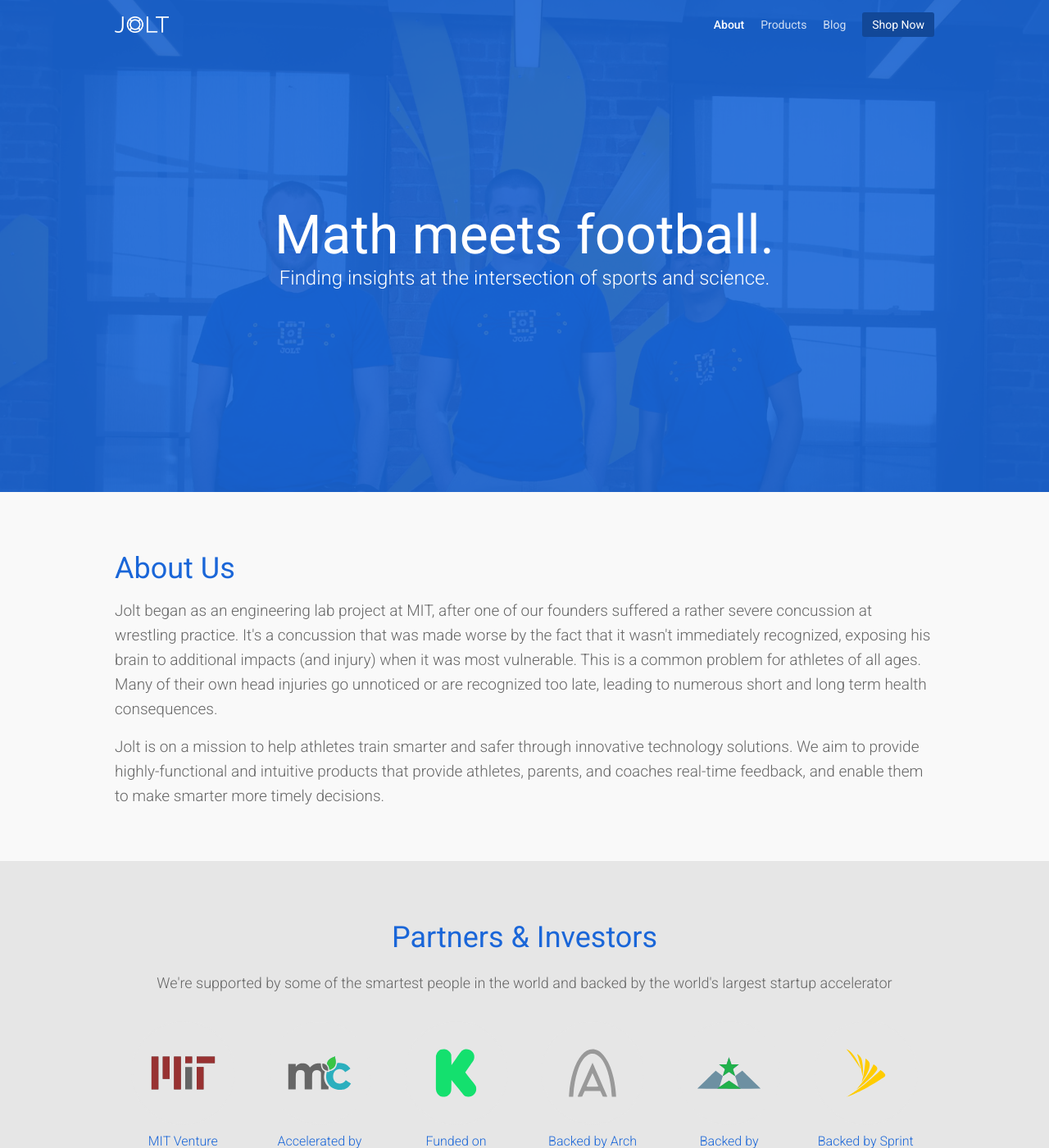
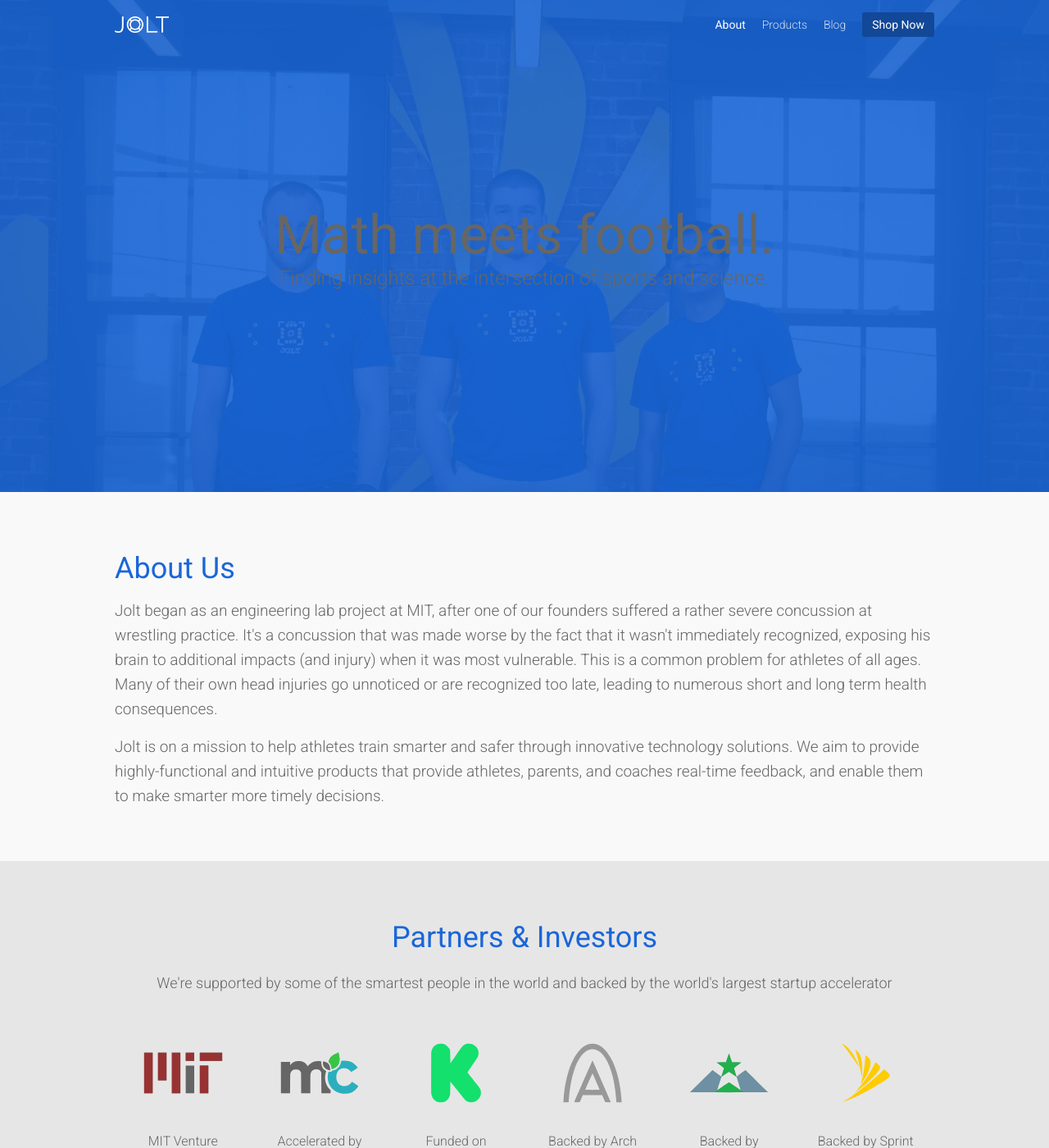
Before and after one commit to JoltSensor/joltsensor.github.io, a Jekyll site: the page built from about/index.html, in a window 1280 px wide and 1400 px high. Shown: the whole window at 82% size. Built offline with Jekyll 4.4.1, drawn with Linux system fonts in a browser that asks for light colours; nearby versions of some CDN libraries.

Commit message:
Transitioning to cleaner div structure & styling

```diff
--- a/about/index.html
+++ b/about/index.html
@@ -12,8 +12,8 @@
   </div>
 </div>
 <div id="wrapper">
-  <div class="section shell">
-    <div class="section contents">
+  <div class="section">
+    <div class="content">
       <h1>About Us</h1>
       <p>
         Jolt began as an engineering lab project at MIT, after one of our founders suffered a rather severe concussion at wrestling practice. It's a concussion that was made worse by the fact that it wasn't immediately recognized, exposing his brain to additional impacts (and injury) when it was most vulnerable. This is a common problem for athletes of all ages. Many of their own head injuries go unnoticed or are recognized too late, leading to numerous short and long term health consequences.
@@ -23,71 +23,73 @@
       </p>
     </div>
   </div>
-  <div class="section shell dark">
-    <div class="section contents center">
+
+  <!-- Section break -->
+
+  <div class="section dark">
+    <div class="content center">
       <h1>Partners &amp; Investors</h1>
       <h3 class="dark">We're supported by some of the smartest people in the world and backed by the world's largest startup accelerator</h3 class="dark">
-      <div class="card_wrapper col-6">
+      <div class="column col-6 center">
         <a href="http://vms.mit.edu/">
-          <div class="card center">
-            <img class="circle" src="/assets/icons/partners/mit.svg"/>MIT Venture Mentoring
-          </div>
+          <img class="circle" src="/assets/icons/partners/mit.svg"/>
         </a>
+        MIT Venture Mentoring
       </div>
-      <div class="card_wrapper col-6">
+      <div class="column col-6 center">
         <a href="http://vms.mit.edu/">
-          <div class="card center">
-            <img class="circle" src="/assets/icons/partners/masschallenge.svg"/>Accelerated by MassChallenge
-          </div>
+          <img class="circle" src="/assets/icons/partners/masschallenge.svg"/>
         </a>
+        Accelerated by MassChallenge
       </div>
-      <div class="card_wrapper col-6">
+      <div class="column col-6 center">
         <a href="http://vms.mit.edu/">
-          <div class="card center">
-            <img class="circle" src="/assets/icons/partners/kickstarter.svg"/>Funded on Kickstarter
-          </div>
+          <img class="circle" src="/assets/icons/partners/kickstarter.svg"/>
         </a>
+        Funded on Kickstarter
       </div>
-      <div class="card_wrapper col-6">
+      <div class="column col-6 center">
         <a href="http://vms.mit.edu/">
-          <div class="card center">
-            <img class="circle" src="/assets/icons/partners/archgrants.svg"/>Backed by Arch Grants
-          </div>
+          <img class="circle" src="/assets/icons/partners/archgrants.svg"/>
         </a>
+        Backed by Arch Grants
       </div>
-      <div class="card_wrapper col-6">
+      <div class="column col-6 center">
         <a href="http://vms.mit.edu/">
-          <div class="card center">
-            <img class="circle" src="/assets/icons/partners/techstars.svg"/>Backed by Techstars
-          </div>
+          <img class="circle" src="/assets/icons/partners/techstars.svg"/>
         </a>
+        Backed by Techstars
       </div>
-      <div class="card_wrapper col-6">
+      <div class="column col-6 center">
         <a href="http://vms.mit.edu/">
-          <div class="card center">
-            <img class="circle" src="/assets/icons/partners/sprint.svg"/>Backed by Sprint Accelerator
-          </div>
+          <img class="circle" src="/assets/icons/partners/sprint.svg"/>
         </a>
+        Backed by Sprint Accelerator
       </div>
     </div>
   </div>
-  <div class="section shell">
-    <div class="section contents center">
+
+  <!-- Section break -->
+
+  <div class="section">
+    <div class="content center">
       <h2>Manufacturing Operations</h2>
-      <div class="card_wrapper col-3">
-        <div class="card center">
-          <img class="circle" src="/assets/icons/states/illinois.svg"/>Electronics:</br>Jacksonville, IL
-        </div>
+      <div class="column col-3">
+        <img class="circle padded border" src="/assets/icons/states/illinois.svg"/>
+        Electronics:</br>
+        Jacksonville, IL
       </div>
-      <div class="card_wrapper col-3">
-        <div class="card center">
-          <img class="circle" src="/assets/icons/states/missouri.svg"/>Enclosures:</br>St. Peters, MO
-        </div>
+      <div class="column col-3">
+        <img class="circle padded border" src="/assets/icons/states/missouri.svg"/>
+        Enclosures:</br>
+        St. Peters, MO
       </div>
-      <div class="card_wrapper col-3">
-        <div class="card center">
-          <img class="circle" src="/assets/icons/states/missouri.svg"/>Packaging:</br>St. Louis, MO
-        </div>
+      <div class="column col-3">
+        <img class="circle padded border" src="/assets/icons/states/missouri.svg"/>
+        Packaging:</br>
+        St. Louis, MO
       </div>
     </div>
-  </div> <!-- End of section -->
+  </div>
+
+  <!-- Section break -->
--- a/css/main.css
+++ b/css/main.css
@@ -19,6 +19,9 @@
   text-align: left;
   color: rgb(102,102,102);
 }
+
+/* HEADERS
+============================================================*/
 
 h1, h2 {
   font-weight: 400;
@@ -46,6 +49,9 @@
   color: rgb(102,102,102);
 }
 
+/* OTHER TEXT/CONTENT
+============================================================*/
+
 p, li {
   font-size:19px;
   font-weight:300;
@@ -64,6 +70,7 @@
 
 p img {
   margin: 16px 0px;
+  width: 100%;
 }
 
 blockquote {
@@ -91,6 +98,9 @@
   color: rgb(26, 102, 216);
   text-decoration: none;
 }
+
+/* BUTTONS
+============================================================*/
 
 button {
   margin: 16px 16px 16px 0;
@@ -120,16 +130,7 @@
   border-bottom: none;
 }
 
-hr {
-  width: 100px;
-  height: 0;
-  display: block;
-  border: 0;
-  border-top: 1px solid rgb(229,229,229);
-  margin: 30px 0;
-}
-
-/* SPECIAL ALIGNMENT
+/* ALIGNMENT CLASSES
 ============================================================*/
 
 .nobottom {
@@ -152,27 +153,8 @@
   text-align: right;
 }
 
-/* COLUMNS
-============================================================*/
-
-.col-2 {
-  width: 25%;
-}
-
-.col-3 {
-  width: 33.33%
-}
-
-.col-4 {
-  width: 25%;
-}
-
-.col-6 {
-  width: 16.66%;
-}
-
-.col-8 {
-  width: 12.5%;
+.bottom {
+  margin-bottom: -50px;
 }
 
 /* WRAPPER
@@ -218,8 +200,6 @@
 
 nav li, footer li {
   display: inline-block;
-  font-family: "Roboto", sans-serif;
-  font-weight: 400;
   font-size: 14px;
   vertical-align: middle;
   line-height: 30px;
@@ -231,6 +211,9 @@
   vertical-align: middle;
   margin-top: 5px;
 }
+
+/* NAV LEFT
+============================================================*/
 
 nav.left {
   float: left;
@@ -245,6 +228,9 @@
   text-decoration: none;
 }
 
+/* NAV RIGHT
+============================================================*/
+
 nav.right {
   float: right;
 }
@@ -257,6 +243,21 @@
   margin: 0 0 0 16px;
   font-size: 14px;
 }
+
+nav.right a:hover {
+  font-weight: 400;
+  opacity: 1.0;
+  text-decoration: none;
+}
+
+nav.right a.active {
+  font-weight: 400;
+  opacity: 1.0;
+  text-decoration: none;
+}
+
+/* NAV SHOP BUTTON
+============================================================*/
 
 nav.right li.shop {
   border-radius: 3px;
@@ -279,18 +280,6 @@
 
 nav.right li.shop a {
   font-weight: 400;
-}
-
-nav.right a:hover {
-  font-weight: 500;
-  opacity: 1.0;
-  text-decoration: none;
-}
-
-nav.right a.active {
-  font-weight: 500;
-  opacity: 1.0;
-  text-decoration: none;
 }
 
 /* HERO
@@ -320,18 +309,7 @@
   height: auto;
   overflow: auto;
   margin: 0 auto;
-  padding: 230px 5%;
-  color: rgb(255,255,255);
-}
-
-.content {
-  width: 90%;
-  max-width: 1000px;
-  height: auto;
-  overflow: auto;
-  margin: 0 auto;
   padding: 0 5%;
-  color: rgb(255,255,255);
 }
 
 .heading, .subheading {
@@ -348,7 +326,7 @@
   font-weight: 300;
 }
 
-/* CONTENT SECTION
+/* CONTENT SECTIONS
 ============================================================*/
 
 .section {
@@ -365,27 +343,22 @@
   background-color: rgb(26,102,216);
 }
 
-.section .contents {
-  width: auto;
-  height: auto;
-  overflow: auto;
-  max-width: 1000px;
-  margin: 0 auto;
+.section .content {
   padding: 48px 5%;
 }
 
-.contents .bottom {
-  margin-bottom: -50px;
-  width: 100%;
+/* COLUMNS
+============================================================*/
+
+.column {
+  box-sizing: border-box;
+  padding: 20px;
+  display: block;
+  float: left;
 }
 
-.contents p img {
-  width: 100%;
-}
-
-.card_wrapper {
-  display: block;
-  float: left;
+.col-2 {
+  width: 25%;
 }
 
 .col-3 {
@@ -397,72 +370,31 @@
 }
 
 .col-6 {
-  width: 16.66%
+  width: 16.66%;
 }
 
-.card {
-  margin: 20px;
+.col-8 {
+  width: 12.5%;
 }
+
+/* CROPPED IMAGES/ICONS
+============================================================*/
 
 img.circle {
   box-sizing: border-box;
   width: 100%;
   margin: 0 auto;
   margin-bottom: 10px;
-  padding:10px;
-  border: 2px solid rgb(230,230,230);
   border-radius: 50%;
   display: block;
 }
 
-img.person {
-  width: 50%;
-  padding: 0;
+img.border {
   border: 2px solid rgb(230,230,230);
-  border-radius: 50%;
 }
 
-img.partner {
-  width: 100%;
-  padding: 0;
-  border: none;
-  border-radius: 0;
-}
-
-.name {
-  font-size: 20px;
-  color: rgb(26,102,216);
-}
-
-.screens {
-  width: 50%;
-  margin: 20px;
-}
-
-/* CODE FORMATTING
-============================================================*/
-
-code, pre {
-  font-family: 'Source Code Pro';
-  font-size: 18px;
-  border: 1px solid rgb(220,220,220);
-  border-radius: 3px;
-  background: rgb(242,242,242);
-  margin: 1px;
-  padding: 1px;
-}
-
-pre {
-  padding: 10px;
-  overflow: auto;
-}
-
-pre code {
-  border: none;
-  border-radius: 0;
-  background: none;
-  margin: 0;
-  padding: 0;
+img.padded {
+  padding:10px;
 }
 
 /* BLOG STUFF
@@ -586,20 +518,6 @@
   color: rgb(150,150,150);
 }
 
-footer img.icon {
-  width: 30px;
-  height: 30px;
-  display: inline-block;
-}
-
-footer h2{
-  margin-bottom: 0;
-  font-size: 18px;
-  line-height: 20px;
-  color: rgb(150,150,150);
-  font-weight: 200;
-}
-
 footer li a {
   color: rgb(26, 102, 216);
   text-decoration: none;
@@ -614,7 +532,33 @@
 }
 
 footer nav.right a:hover {
-  font-weight: 500;
+  font-weight: 400;
+}
+
+/* CODE FORMATTING
+============================================================*/
+
+code, pre {
+  font-family: 'Source Code Pro';
+  font-size: 18px;
+  border: 1px solid rgb(220,220,220);
+  border-radius: 3px;
+  background: rgb(242,242,242);
+  margin: 1px;
+  padding: 1px;
+}
+
+pre {
+  padding: 10px;
+  overflow: auto;
+}
+
+pre code {
+  border: none;
+  border-radius: 0;
+  background: none;
+  margin: 0;
+  padding: 0;
 }
 
 /* MEDIA QUERY - 1006PX
```
